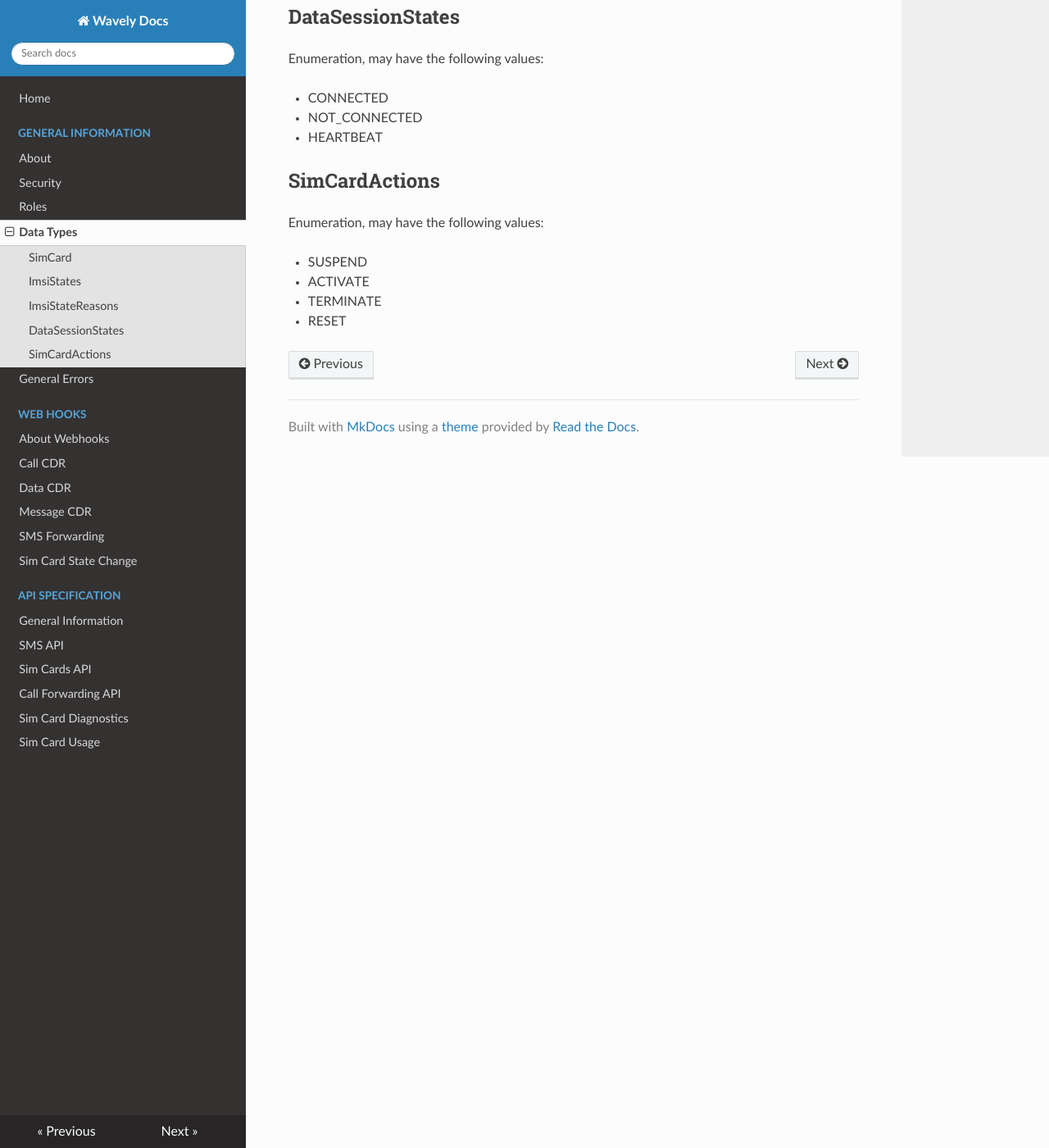
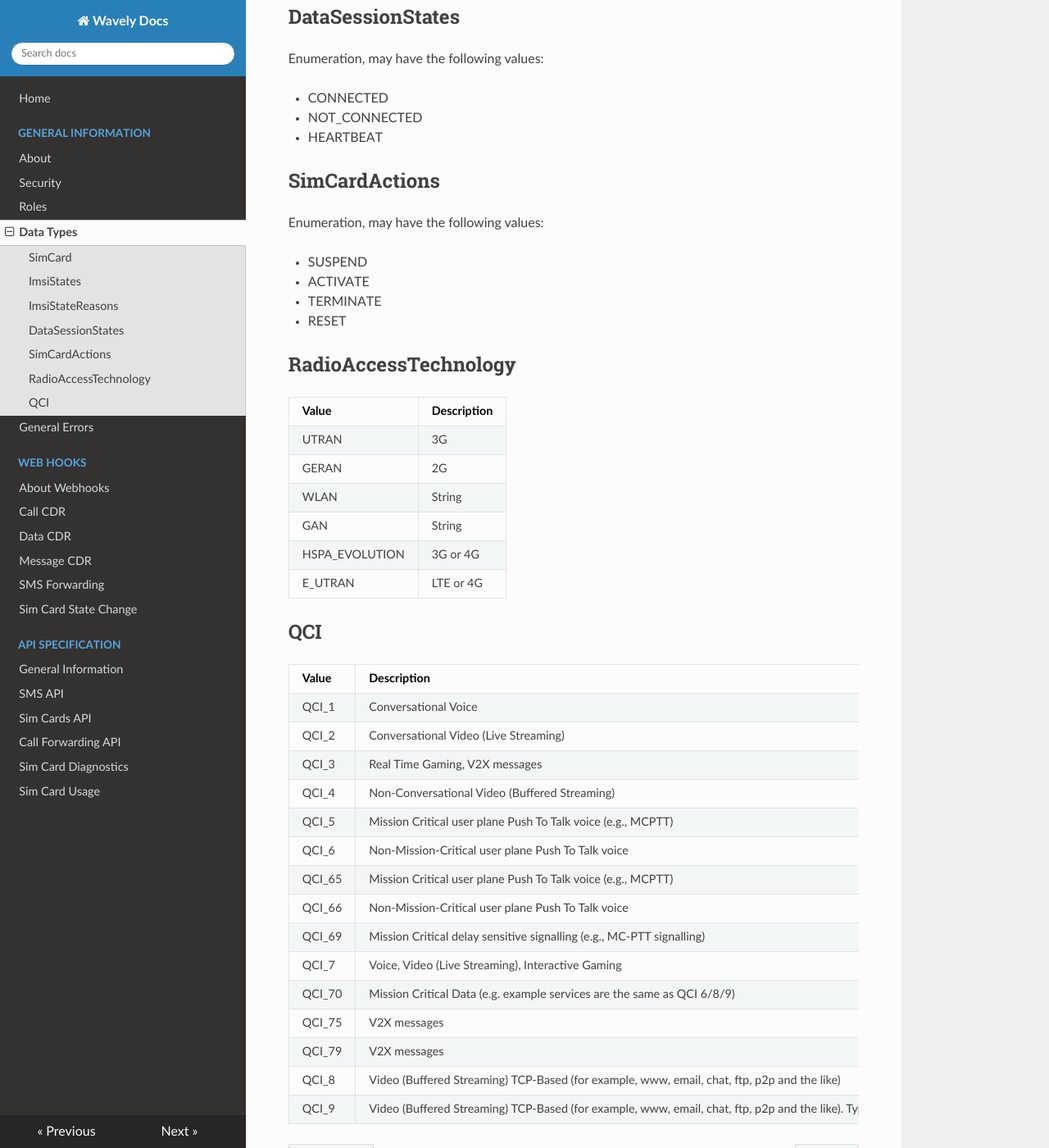
Before and after one commit to Wavelyio/wavely-docs, an MkDocs documentation site: the page built from docs/general-information/data-types.md, in a window 1280 px wide and 1400 px high, scrolled down 1063 px. Shown: the whole window at 82% size. Built offline with MkDocs 1.6.1, drawn with Linux system fonts in a browser that asks for light colours; nearby versions of some CDN libraries; old or Windows-style settings are respelled for this version of MkDocs.

Commit message:
RadioAccessTechnology and QCI data types

```diff
--- a/docs/general-information/data-types.md
+++ b/docs/general-information/data-types.md
@@ -52,3 +52,34 @@ Enumeration, may have the following values:
 * ACTIVATE
 * TERMINATE
 * RESET
+
+## RadioAccessTechnology
+
+Value        | Description
+------------ | -------------
+UTRAN | 3G
+GERAN | 2G
+WLAN | String
+GAN | String
+HSPA_EVOLUTION | 3G or 4G
+E_UTRAN | LTE or 4G
+
+## QCI
+
+Value        | Description
+------------ | -------------
+QCI_1 | Conversational Voice
+QCI_2 | Conversational Video (Live Streaming)
+QCI_3 | Real Time Gaming, V2X messages
+QCI_4 | Non-Conversational Video (Buffered Streaming)
+QCI_5 | Mission Critical user plane Push To Talk voice (e.g., MCPTT)
+QCI_6 | Non-Mission-Critical user plane Push To Talk voice
+QCI_65 | Mission Critical user plane Push To Talk voice (e.g., MCPTT)
+QCI_66 | Non-Mission-Critical user plane Push To Talk voice
+QCI_69 | Mission Critical delay sensitive signalling (e.g., MC-PTT signalling)
+QCI_7 | Voice, Video (Live Streaming), Interactive Gaming
+QCI_70 | Mission Critical Data (e.g. example services are the same as QCI 6/8/9)
+QCI_75 | V2X messages
+QCI_79 | V2X messages
+QCI_8 | Video (Buffered Streaming) TCP-Based (for example, www, email, chat, ftp, p2p and the like)
+QCI_9 | Video (Buffered Streaming) TCP-Based (for example, www, email, chat, ftp, p2p and the like). Typically used as default bearer.
```
